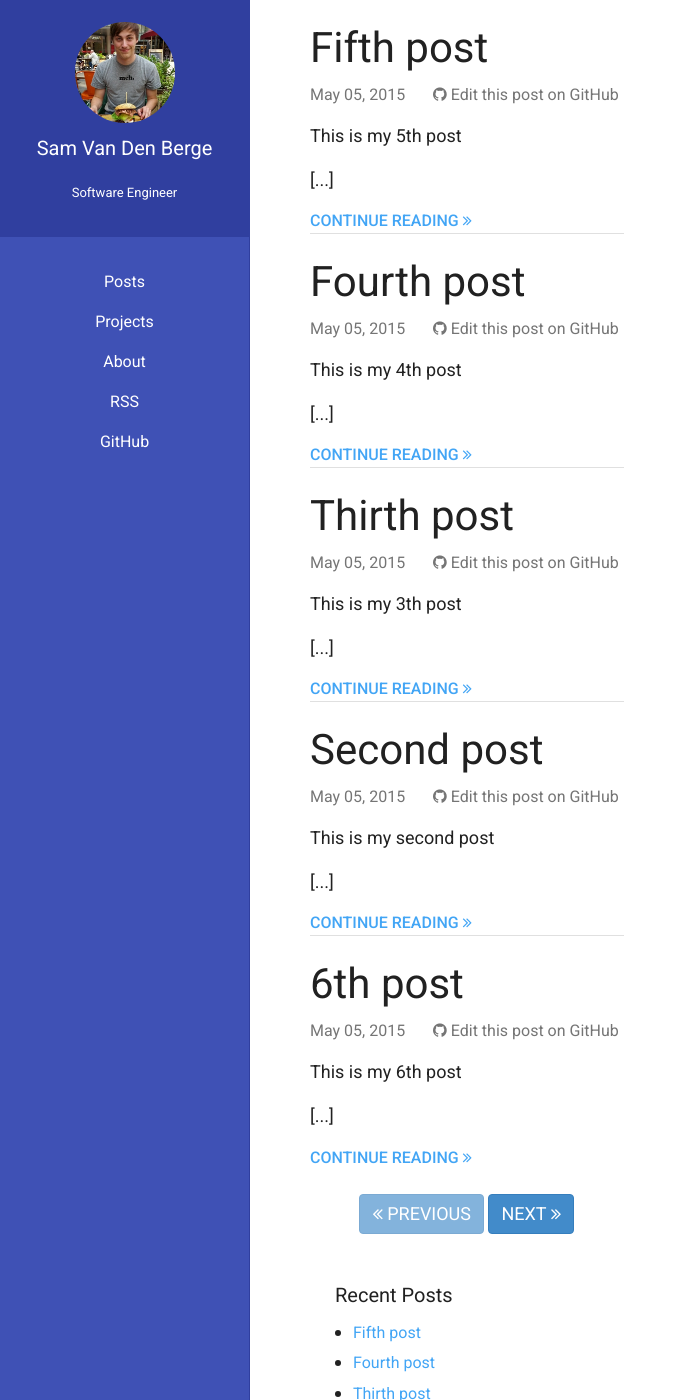
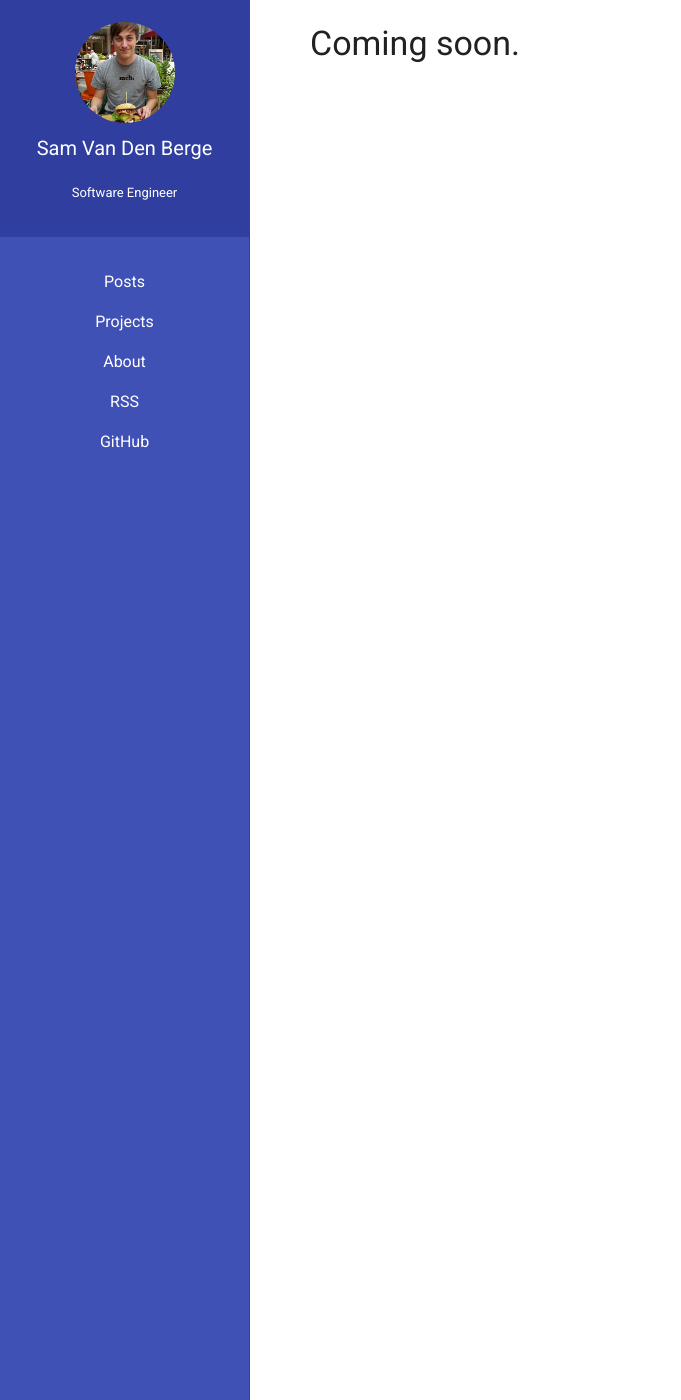
Before and after one commit to samvandenberge/samvandenberge.github.io, a Jekyll site: the page built from index.html, in a window 1280 px wide and 1400 px high. Shown: the whole window, without its empty margins (0-681 px from the left). Built offline with Jekyll 4.4.1, drawn with Linux system fonts in a browser that asks for light colours; the list of posts is cut into pages by our own code.

Commit message:
Disable blog for now

```diff
--- a/_layouts/default.html
+++ b/_layouts/default.html
@@ -10,7 +10,7 @@
     <div id="page-wrap">
         <div id="page-content">
             <div id="content">
-                {{ content }}
+                <h2>Coming soon.</h2>
             </div>
             <div style="clear: both"></div>
         </div>
--- a/index.html
+++ b/index.html
@@ -8,7 +8,6 @@ layout: default
           <a href="{{ post.url }}">{{ post.title }}</a>
         </h1>
         <!-- title -->
-
         <div class="post-meta">
           <ul class="list-inline">
             <li>
```
